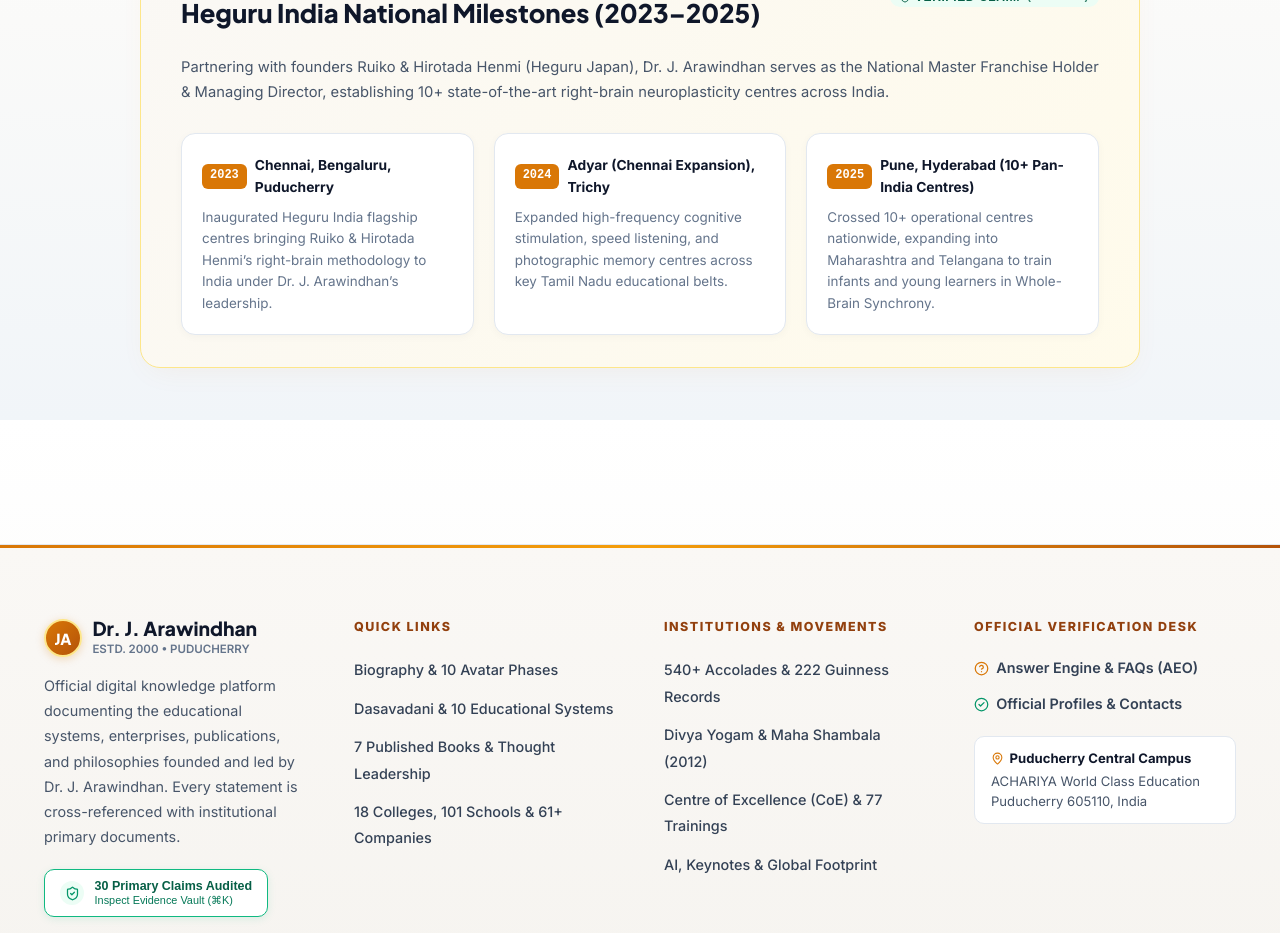
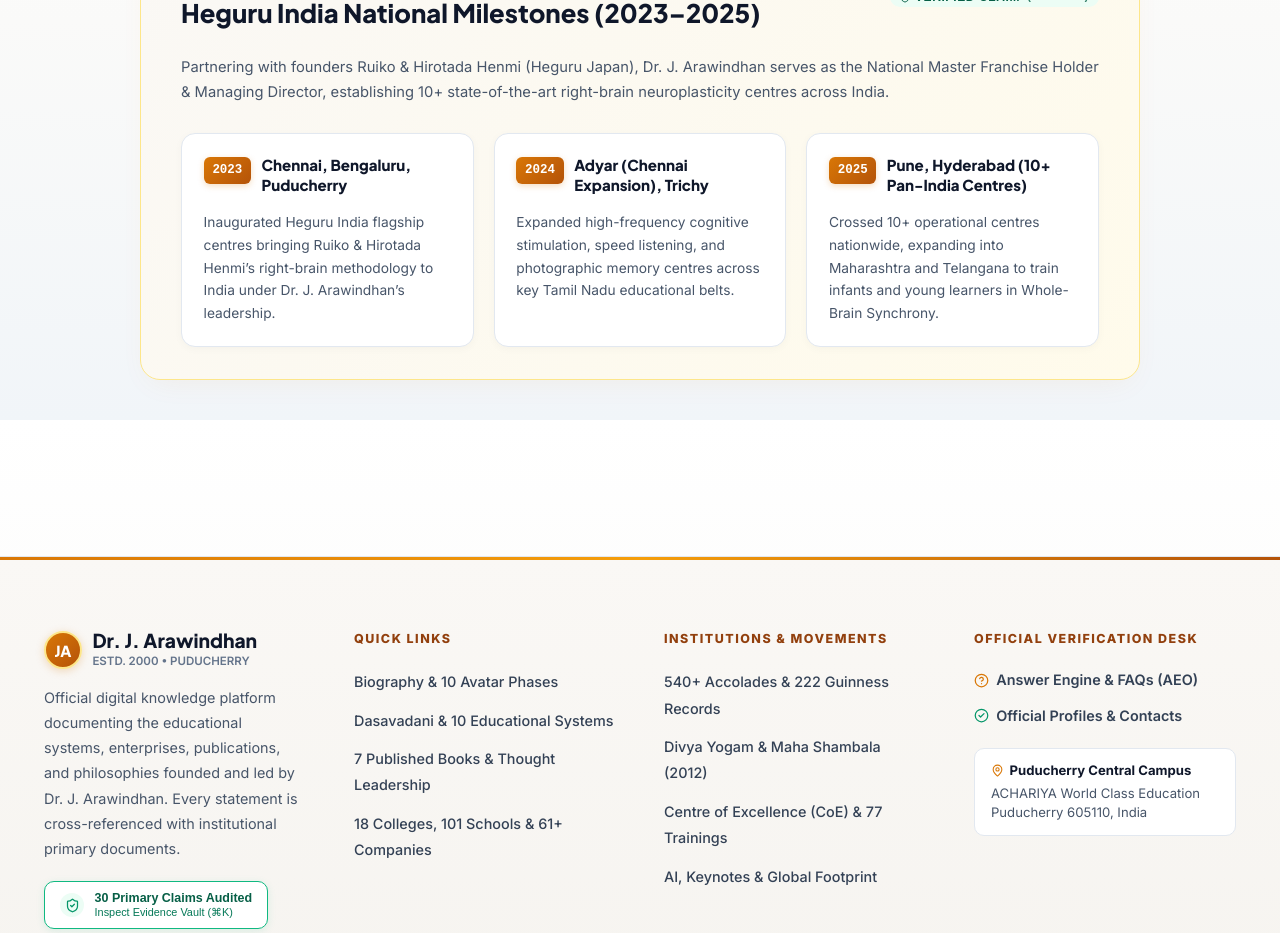
Before and after one commit to 5starambassador/arawindhan, a Next.js app: page /en/institutions in a window 1280 px wide. Shown: the part 1980-2913 px from the top of the page. Built offline with nearby package versions, Linux system fonts and the light colour scheme.

Commit message:
fix(institutions): refine Heguru milestone cards with top-aligned year pills, baseline-normalized headers, and height parity

```diff
--- a/src/app/[lang]/institutions/page.tsx
+++ b/src/app/[lang]/institutions/page.tsx
@@ -386,7 +386,14 @@
               : 'Partnering with founders Ruiko & Hirotada Henmi (Heguru Japan), Dr. J. Arawindhan serves as the National Master Franchise Holder & Managing Director, establishing 10+ state-of-the-art right-brain neuroplasticity centres across India.'}
           </p>
 
-          <div style={{ display: 'grid', gridTemplateColumns: 'repeat(auto-fit, minmax(280px, 1fr))', gap: '1.25rem' }}>
+          <div
+            style={{
+              display: 'grid',
+              gridTemplateColumns: 'repeat(auto-fit, minmax(min(100%, 280px), 1fr))',
+              gap: '1.25rem',
+              alignItems: 'stretch',
+            }}
+          >
             {heguruMilestones.map((milestone) => (
               <div
                 key={milestone.year}
@@ -394,19 +401,59 @@
                   background: '#FFFFFF',
                   border: '1px solid #E2E8F0',
                   borderRadius: '14px',
-                  padding: '1.25rem',
+                  padding: '1.35rem',
                   boxShadow: '0 2px 8px rgba(15, 23, 42, 0.03)',
+                  display: 'flex',
+                  flexDirection: 'column',
+                  height: '100%',
                 }}
               >
-                <div style={{ display: 'flex', alignItems: 'center', gap: '0.5rem', marginBottom: '0.5rem' }}>
-                  <span style={{ background: '#D97706', color: '#FFFFFF', fontSize: '0.75rem', fontWeight: 800, padding: '0.15rem 0.5rem', borderRadius: '6px', fontFamily: 'monospace' }}>
+                <div
+                  style={{
+                    display: 'flex',
+                    alignItems: 'flex-start',
+                    gap: '0.65rem',
+                    marginBottom: '0.85rem',
+                    minHeight: '2.65rem',
+                  }}
+                >
+                  <span
+                    style={{
+                      background: 'linear-gradient(135deg, #D97706 0%, #B45309 100%)',
+                      color: '#FFFFFF',
+                      fontSize: '0.78rem',
+                      fontWeight: 800,
+                      padding: '0.2rem 0.55rem',
+                      borderRadius: '6px',
+                      fontFamily: 'monospace',
+                      flexShrink: 0,
+                      marginTop: '0.1rem',
+                      boxShadow: '0 2px 6px rgba(217, 119, 6, 0.25)',
+                    }}
+                  >
                     {milestone.year}
                   </span>
-                  <span style={{ fontSize: '0.86rem', fontWeight: 700, color: '#0F172A' }}>
+                  <h4
+                    style={{
+                      fontSize: '0.94rem',
+                      fontWeight: 800,
+                      color: '#0F172A',
+                      margin: 0,
+                      lineHeight: 1.35,
+                      fontFamily: 'var(--font-heading)',
+                    }}
+                  >
                     {milestone.cities[lang]}
-                  </span>
+                  </h4>
                 </div>
-                <p style={{ color: '#64748B', fontSize: '0.84rem', lineHeight: 1.6, margin: 0 }}>
+                <p
+                  style={{
+                    color: '#475569',
+                    fontSize: '0.86rem',
+                    lineHeight: 1.65,
+                    margin: 0,
+                  }}
+                >
                   {milestone.details[lang]}
                 </p>
               </div>
```
